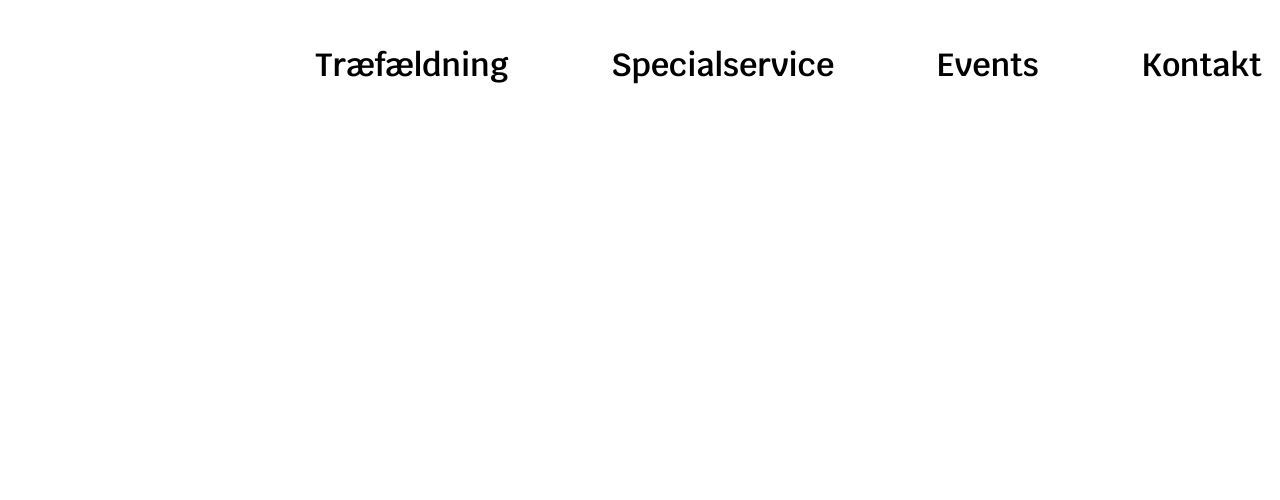
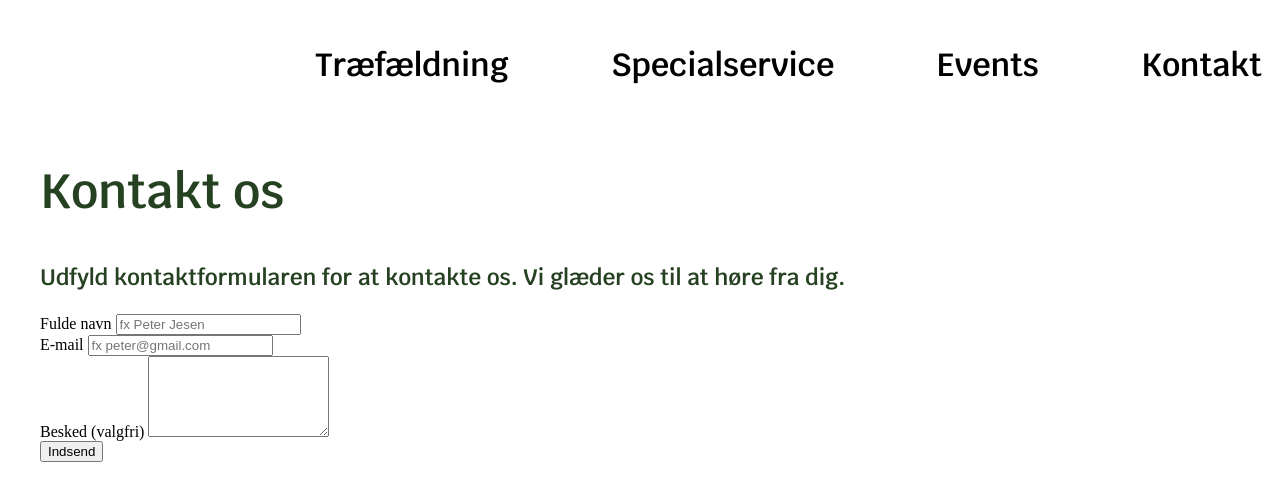
Before and after one commit to nata3809/redesign, a plain HTML site: page kontakt.html in a window 1280 px wide. Drawn offline with Linux system fonts and the light colour scheme.

Commit message:
Lidt af kontakt os

```diff
--- a/kontakt.html
+++ b/kontakt.html
@@ -30,6 +30,36 @@
             </ul>
         </nav>
     </header>
+    <main>
+        <section>
+            <h2>Kontakt os</h2>
+            <p>Udfyld kontaktformularen for at kontakte os. Vi glæder os til at høre fra dig.
+            </p>
+
+            <form name="kontakt" netlify>
+                <div class="form-felt">
+                    <label>
+                        Fulde navn
+                        <input placeholder="fx Peter Jesen" id="navn" type="text" name="fnavn" required>
+                    </label>
+                </div>
+
+                <div class="form-felt">
+                    <label>
+                        E-mail
+                        <input placeholder="fx peter@gmail.com" id="email" type="email" name="email" required>
+                    </label>
+                </div>
+                <div class="form-felt">
+                    <label>
+                        Besked (valgfri)
+                        <textarea name="besked" rows="5"></textarea>
+                    </label>
+                </div>
+                <button>Indsend</button>
+            </form>
+        </section>
+    </main>
 
 </body>
 
```
